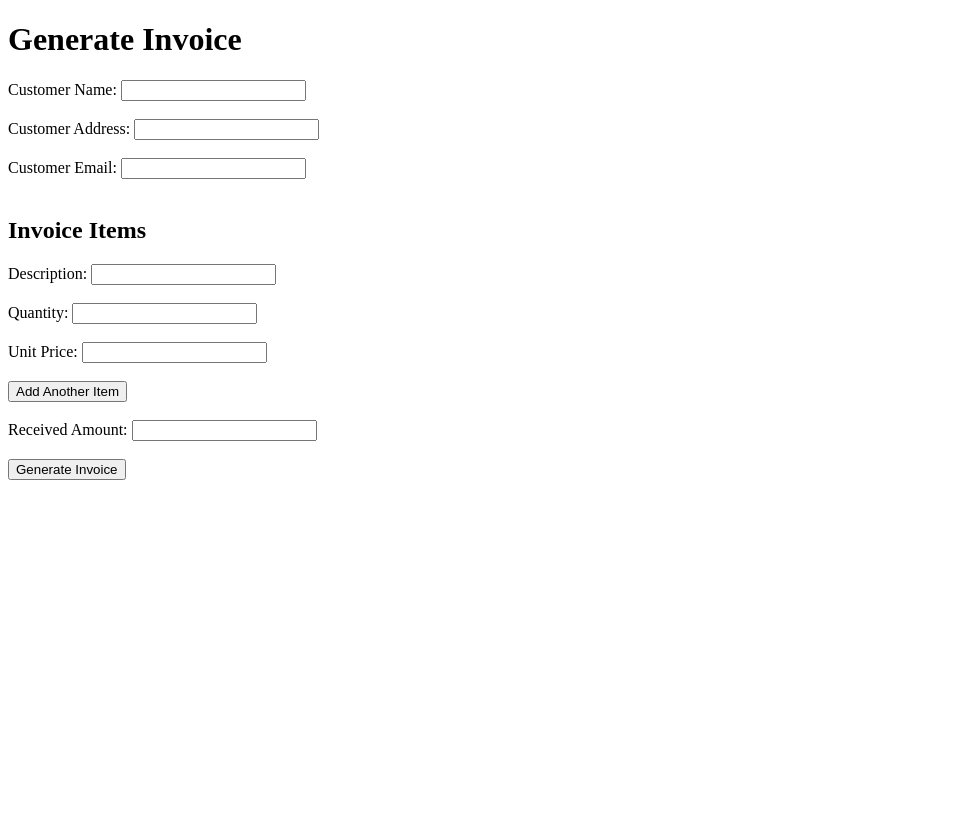
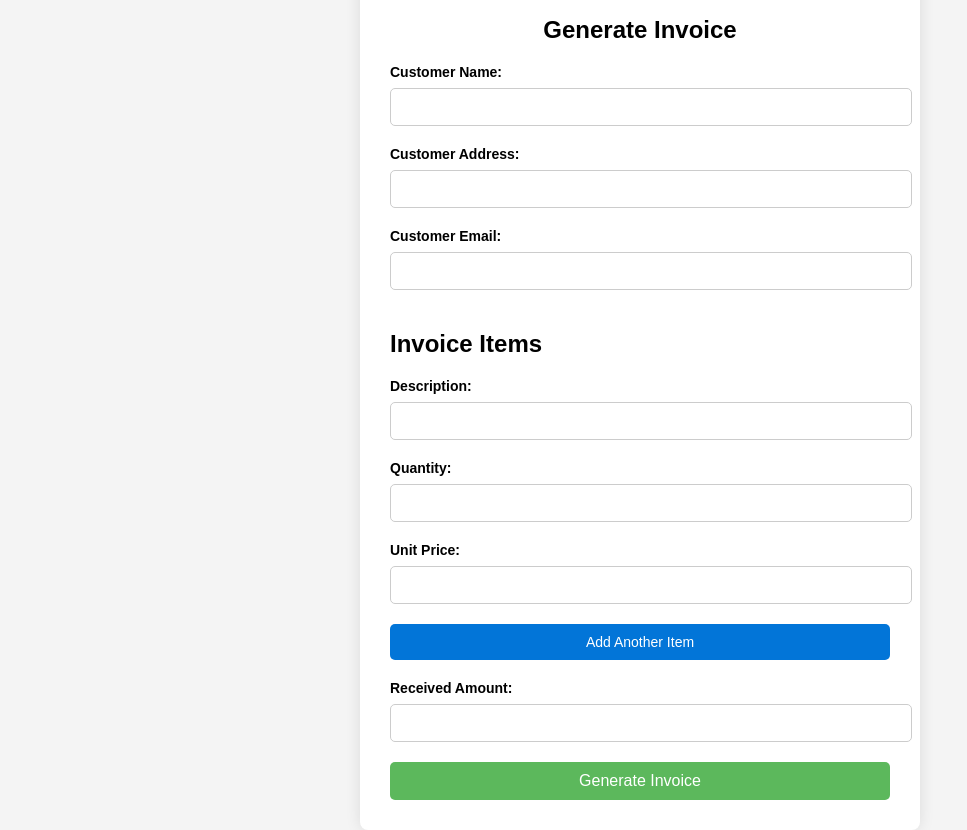
Before and after one commit to Sulaimon-ade/Invoice_generator, a Flask app: page / in a window 1280 px wide. Shown: the whole page, without its empty margins (0-967 px from the left). Before the commit the page ends 480 px from the top, so only its background shows below. Run offline with Flask 3, Linux system fonts and the light colour scheme.

Commit message:
beautified admin interface

```diff
--- a/templates/index.html
+++ b/templates/index.html
@@ -4,6 +4,7 @@
     <meta charset="UTF-8">
     <meta name="viewport" content="width=device-width, initial-scale=1.0">
     <title>Generate Invoice</title>
+    <link rel="stylesheet" href="styles.css">
     <script>
         function addItem() {
             // Get the item container div
@@ -16,13 +17,13 @@
             // Create input fields for description, quantity, and unit price
             newItemDiv.innerHTML = `
                 <label for="description[]">Description:</label>
-                <input type="text" name="description[]" required><br><br>
+                <input type="text" name="description[]" required>
 
                 <label for="quantity[]">Quantity:</label>
-                <input type="number" name="quantity[]" required><br><br>
+                <input type="number" name="quantity[]" required>
 
                 <label for="unit_price[]">Unit Price:</label>
-                <input type="number" step="0.01" name="unit_price[]" required><br><br>
+                <input type="number" step="0.01" name="unit_price[]" required>
             `;
 
             // Append the new item div to the container
@@ -31,38 +32,40 @@
     </script>
 </head>
 <body>
+    <div class="container">
         <h1>Generate Invoice</h1>
         <form method="POST" action="/generate">
             <label for="customer_name">Customer Name:</label>
-        <input type="text" id="customer_name" name="customer_name" required><br><br>
+            <input type="text" id="customer_name" name="customer_name" required>
 
             <label for="customer_address">Customer Address:</label>
-        <input type="text" id="customer_address" name="customer_address" required><br><br>
+            <input type="text" id="customer_address" name="customer_address" required>
 
             <label for="customer_email">Customer Email:</label>
-        <input type="email" id="customer_email" name="customer_email" required><br><br>
+            <input type="email" id="customer_email" name="customer_email" required>
 
             <h2>Invoice Items</h2>
             <div id="item-container">
                 <!-- First item fields -->
                 <div class="item">
                     <label for="description[]">Description:</label>
-                <input type="text" name="description[]" required><br><br>
+                    <input type="text" name="description[]" required>
 
                     <label for="quantity[]">Quantity:</label>
-                <input type="number" name="quantity[]" required><br><br>
+                    <input type="number" name="quantity[]" required>
 
                     <label for="unit_price[]">Unit Price:</label>
-                <input type="number" step="0.01" name="unit_price[]" required><br><br>
+                    <input type="number" step="0.01" name="unit_price[]" required>
                 </div>
             </div>
 
-        <button type="button" onclick="addItem()">Add Another Item</button><br><br>
+            <button type="button" class="add-item-btn" onclick="addItem()">Add Another Item</button>
 
             <label for="received_amount">Received Amount:</label>
-        <input type="number" step="0.01" id="received_amount" name="received_amount" required><br><br>
+            <input type="number" step="0.01" id="received_amount" name="received_amount" required>
 
             <button type="submit">Generate Invoice</button>
         </form>
+    </div>
 </body>
 </html>
--- /dev/null
+++ b/templates/styles.css
@@ -0,0 +1,72 @@
+body {
+    font-family: 'Arial', sans-serif;
+    background-color: #f4f4f4;
+    margin: 0;
+    padding: 0;
+    display: flex;
+    justify-content: center;
+    align-items: center;
+    height: 100vh;
+}
+
+.container {
+    background-color: white;
+    padding: 30px;
+    border-radius: 8px;
+    box-shadow: 0px 0px 15px rgba(0, 0, 0, 0.1);
+    max-width: 500px;
+    width: 100%;
+}
+
+h1 {
+    font-size: 24px;
+    text-align: center;
+    margin-bottom: 20px;
+}
+
+label {
+    font-weight: bold;
+    display: block;
+    margin-bottom: 8px;
+    font-size: 14px;
+}
+
+input[type="text"],
+input[type="email"],
+input[type="number"] {
+    width: 100%;
+    padding: 10px;
+    margin-bottom: 20px;
+    border-radius: 5px;
+    border: 1px solid #ccc;
+    font-size: 14px;
+}
+
+button {
+    background-color: #5cb85c;
+    color: white;
+    padding: 10px 15px;
+    border: none;
+    border-radius: 5px;
+    cursor: pointer;
+    font-size: 16px;
+    width: 100%;
+}
+
+button:hover {
+    background-color: #4cae4c;
+}
+
+.add-item-btn {
+    background-color: #0275d8;
+    color: white;
+    padding: 10px;
+    border-radius: 5px;
+    cursor: pointer;
+    font-size: 14px;
+    margin-bottom: 20px;
+}
+
+.add-item-btn:hover {
+    background-color: #025aa5;
+}
```
Lines whose indentation alone changed are shown as unchanged.
